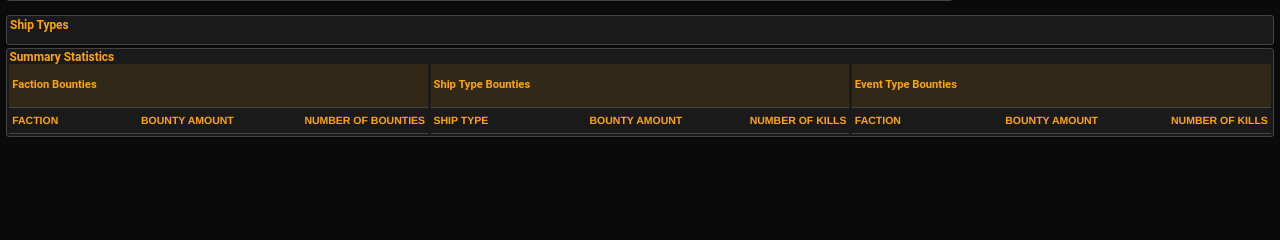
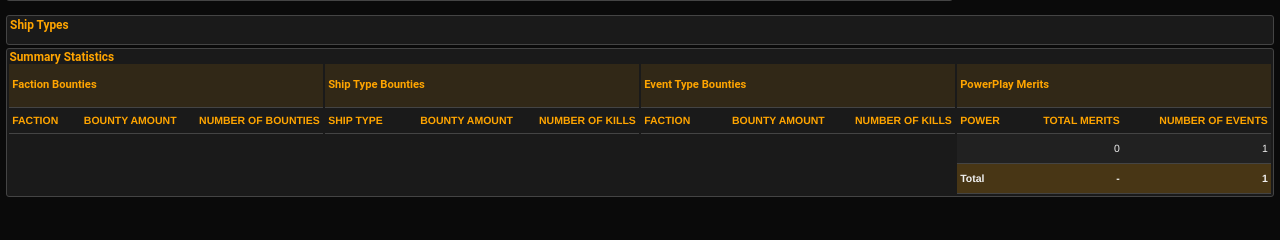
Before and after one commit to istoff/edmc_plugins, a Flask app: page / in a window 1280 px wide. Shown: the part 142-382 px from the top of the page. Run offline with Flask 3, Linux system fonts and the light colour scheme; lists and menus that the app fills with data are empty; some libraries are stand-ins or nearby versions.

Commit message:
feat: Add PowerplayMerits tracking and display
Added support for tracking PowerPlay activities in the Kills Tracker:

- Add PowerplayMerits event handling to plugin and server
- Create PowerPlay merits summary table in the UI
- Add current power status and merit counter in header
- Implement tiered speech feedback for merit contributions
- Show special announcements for significant merit gains (>100, >200, >300)
- Add session tracking to monitor merit gains per session
- Fix table clearing issues with PowerPlay metrics
- Update version to 0.6
- Improve test framework with persistent power tracking

This enhancement allows commanders to track their PowerPlay contributions
alongside combat activities, providing a more complete view of their
impact in the galaxy.

```diff
--- /dev/null
+++ b/KillTracker/powerplay_session.json
@@ -0,0 +1 @@
+{"power": "Edmund Mahon", "total_merits": 8135, "session_merits": 8133, "last_updated": "2025-03-30T10:30:27.764757"}
--- a/KillTracker/server/server.py
+++ b/KillTracker/server/server.py
@@ -1,4 +1,3 @@
-
 import eventlet
 eventlet.monkey_patch()
 
@@ -18,15 +17,28 @@ def home():
 @app.route('/new_kill', methods=['POST'])
 def update_kills():
     kill_data = request.json
-    print (kill_data)
-    socketio.emit('new_kill', kill_data)
+    print(kill_data)
+
+    # Check if this is a PowerplayMerits event and route accordingly
+    if kill_data.get('event') == 'PowerplayMerits':
+        socketio.emit('powerplay_merits', kill_data)
+    else:
+        socketio.emit('new_kill', kill_data)
+
     return jsonify({'success': True, 'data': kill_data})
 
+# Dedicated route for PowerplayMerits
+@app.route('/powerplay_merits', methods=['POST'])
+def update_powerplay():
+    merits_data = request.json
+    print(merits_data)
+    socketio.emit('powerplay_merits', merits_data)
+    return jsonify({'success': True, 'data': merits_data})
 
 @app.route('/new_test', methods=['POST'])
 def update_test():
     kill_data = request.json
-    print (kill_data)
+    print(kill_data)
     socketio.emit('new_test', kill_data)
     return jsonify({'success': True, 'data': kill_data})
 
@@ -45,10 +57,6 @@ def test_server():
     socketio.emit('test_server')
     return jsonify({'success': True})
 
-
-
-
-
 if __name__ == '__main__':
     if localhost:
         socketio.run(app, host='127.0.0.1', port=5050, debug=True)
--- a/KillTracker/server/static/script.js
+++ b/KillTracker/server/static/script.js
@@ -22,6 +22,11 @@ let sortMode = 'shipType';    // Current sort mode for ship grid
 let enable_speech = false;    // Speech synthesis toggle
 let currentPage = 1;          // Current page in the kills table pagination
 let rowsPerPage = 10;         // Number of rows per page in the kills table
+
+// Power variables
+let currentPower = null;
+let totalMerits = 0;
+let sessionMerits = 0;
 
 // Loop detection variables
 let isSorting = false;
@@ -60,8 +65,13 @@ socket.on('test_server', () => {
 });
 
 // Data event listeners - most important part of the application
+socket.on('powerplay_merits', function(data) {
+  console.log('Received PowerplayMerits event:', data);
+  handleNewKillData(data);
+});
 socket.on('new_kill', handleNewKillData);
 socket.on('new_test', handleTestData);
+
 
 // DOM loaded event to initialize the UI
 document.addEventListener('DOMContentLoaded', function() {
@@ -108,6 +118,44 @@ window.addEventListener('beforeunload', () => {
   localStorage.setItem('killTracker', JSON.stringify(killDataList));
 });
 
+// Power Header Display and Merit Totals Reset
+/**
+ * Function to update the power status in the header
+ * Call this whenever a PowerplayMerits event is received
+ */
+function updatePowerStatus(powerData) {
+  if (!powerData || !powerData.Power) return;
+
+  // Update the current power and merit counts
+  currentPower = powerData.Power;
+  totalMerits = powerData.totalMerits || powerData.TotalMerits || 0;
+
+  // Add to session merits
+  const meritsGained = powerData.meritsGained || powerData.MeritsGained || 0;
+  sessionMerits += meritsGained;
+
+  // Update the status display
+  const powerStatusElement = document.getElementById('powerStatus');
+  if (powerStatusElement) {
+    powerStatusElement.innerHTML = `<span class="power-name">${currentPower}</span>: <span class="merits-total">${totalMerits.toLocaleString()}</span> total merits (<span class="merits-session">+${sessionMerits.toLocaleString()}</span> this session)`;
+    powerStatusElement.style.display = 'block';
+  }
+}
+
+/**
+ * Reset session merits (for example, when clearing data)
+ */
+function resetSessionMerits() {
+  sessionMerits = 0;
+  const powerStatusElement = document.getElementById('powerStatus');
+  if (powerStatusElement && currentPower) {
+    powerStatusElement.innerHTML = `<span class="power-name">${currentPower}</span>: <span class="merits-total">${totalMerits.toLocaleString()}</span> total merits (<span class="merits-session">+${sessionMerits.toLocaleString()}</span> this session)`;
+  } else if (powerStatusElement) {
+    powerStatusElement.style.display = 'none';
+  }
+}
+
+
 // ======================================================================
 // DATA LOADING AND SAVING FUNCTIONS
 // ======================================================================
@@ -233,6 +281,93 @@ function renderAllTables() {
 // CORE DATA HANDLING FUNCTIONS
 // ======================================================================
 
+
+/**
+ * New function to generate random speech for PowerplayMerits events
+ * To add to the existing GenerateRandomSpeech function
+ */
+function GenerateRandomPowerplaySpeech(killData) {
+  const power = killData.Power || '';
+  const meritsGained = killData.meritsGained || killData.MeritsGained || 0;
+
+  // Determine tier of contribution
+  let tier = "standard";
+  let tierPrefix = "";
+
+  if (meritsGained > 300) {
+    tier = "exceptional";
+    tierPrefix = "";
+  } else if (meritsGained > 200) {
+    tier = "highValue";
+    tierPrefix = "";
+  } else if (meritsGained > 100) {
+    tier = "notable";
+    tierPrefix = "";
+  } else if (meritsGained <= 99) {
+    // Don't announce very small contributions
+    return null;
+  }
+
+  // Arrays of phrases for different tiers
+  const standardPhrases = [
+    `${meritsGained} merits gained for ${power}`,
+    `Working for ${power}, gained ${meritsGained} merits`,
+    `${power} acknowledges your ${meritsGained} merit contribution`,
+    `You've earned ${meritsGained} merits for ${power}`,
+  ];
+
+  const notablePhrases = [
+    `Good work! ${meritsGained} merits for ${power}`,
+    `${power} values your contribution of ${meritsGained} merits`,
+    `Solid effort! ${meritsGained} merits gained for ${power}`,
+    `${power} recognizes your dedication with ${meritsGained} merits`,
+    `Notable contribution of ${meritsGained} merits for ${power}`,
+    `${power} appreciates your ${meritsGained} merit contribution`,
+  ];
+
+  const highValuePhrases = [
+    `Impressive effort! ${meritsGained} merits for ${power}`,
+    `${power} highly values your ${meritsGained} merit contribution`,
+    `Excellent work! ${meritsGained} merits gained for ${power}`,
+    `${power} is pleased with your ${meritsGained} merit contribution`,
+    `Major contribution of ${meritsGained} merits for ${power}`,
+    `${power} acknowledges your ${meritsGained} merit contribution`,
+
+  ];
+
+  const exceptionalPhrases = [
+    `Outstanding! ${meritsGained} merits for ${power}`,
+    `${power} greatly appreciates your ${meritsGained} merit contribution`,
+    `Exceptional work! ${meritsGained} merits for ${power}`,
+    `Major contribution of ${meritsGained} merits will strengthen ${power}'s position`,
+    `${power} is grateful for your ${meritsGained} merit contribution`,
+    `Your ${meritsGained} merits for ${power} are truly exceptional`,
+  ];
+
+  // Select appropriate phrase set based on tier
+  let phrases;
+  switch(tier) {
+    case "notable":
+      phrases = notablePhrases;
+      break;
+    case "highValue":
+      phrases = highValuePhrases;
+      break;
+    case "exceptional":
+      phrases = exceptionalPhrases;
+      break;
+    default:
+      phrases = standardPhrases;
+  }
+
+  // Select random phrase from the appropriate set
+  const randomIndex = Math.floor(Math.random() * phrases.length);
+  return tierPrefix + phrases[randomIndex];
+}
+
+
+
+
 /**
  * Handles new kill data received from the socket
  */
@@ -273,6 +408,29 @@ function handleNewKillData(killData) {
       addTargetedShip(killData);
     }
   }
+else if (killData.eventType === 'PowerplayMerits') {
+    // Format PowerplayMerits data
+    killData.shipname = 'None';
+    killData.Faction = killData.Power;
+    killData.Power = killData.Power || 'Unknown Power';
+    killData.meritsGained = killData.meritsGained || 0;
+    killData.totalMerits = killData.totalMerits || 0;
+
+
+    // Update the power status in the header
+    updatePowerStatus(killData);
+
+    // Add to kill table
+    addKillTableRow(killData);
+
+   // Get speech text - will be empty string if we should not announce
+   const speechText = GenerateRandomSpeech('PowerplayMerits', killData);
+
+   // Only speak if there's something to say (notable contributions)
+   if (speechText) {
+     speakText(speechText);
+   }
+}
 
   // Update table sorting for other tables
   updateTableSorting();
@@ -503,8 +661,93 @@ function updateSummaryTables(killData) {
   // Update event type bounties table
   updateNestedTable('eventTypeBounties', killData.eventType, killData.bountyAmount);
 
+
+  // Update PowerPlay merits table if it's a PowerplayMerits event
+  if (killData.eventType === 'PowerplayMerits') {
+    updatePowerPlayTable(killData);
+  }
+
   // Update the visual grid
   updateShipTypeBountiesGrid();
+}
+
+
+/**
+ * Update the PowerPlay merits table
+ */
+function updatePowerPlayTable(killData) {
+  const powerPlayTable = document.getElementById('powerPlayMerits');
+  if (!powerPlayTable) return;
+
+  const power = killData.Power;
+  const meritsGained = killData.meritsGained || 0;
+  const totalMerits = killData.totalMerits || 0;
+
+  let row = powerPlayTable.rows.namedItem(power);
+
+  // Remove existing footer row if it exists
+  if (powerPlayTable.tFoot) {
+    powerPlayTable.removeChild(powerPlayTable.tFoot);
+  }
+
+  if (!row) {
+    // Create new row for this power
+    row = powerPlayTable.insertRow(-1);
+    row.id = power;
+
+    let nameCell = row.insertCell(0);
+    nameCell.textContent = power;
+
+    let meritCell = row.insertCell(1);
+    meritCell.style.textAlign = "right";
+    meritCell.textContent = totalMerits;
+
+    let countCell = row.insertCell(2);
+    countCell.style.textAlign = "right";
+    countCell.textContent = 1;
+
+    // Store the highest total merits as a data attribute on the row
+    row.setAttribute('data-highest-merits', totalMerits);
+  } else {
+    // Update existing row with new merits count
+    let countCell = row.cells[2];
+    let currentCount = parseInt(countCell.textContent || 0);
+    countCell.textContent = currentCount + 1;
+
+    // Update total merits to the latest value
+    row.cells[1].textContent = totalMerits;
+
+    // Update highest merits if the current total is higher
+    let highestMerits = parseInt(row.getAttribute('data-highest-merits') || 0);
+    if (totalMerits > highestMerits) {
+      row.setAttribute('data-highest-merits', totalMerits);
+    }
+  }
+
+  // Create and insert footer row with totals
+  const tfoot = powerPlayTable.createTFoot();
+  const footerRow = tfoot.insertRow(-1);
+  let totalEvents = 0;
+
+  // Calculate total events across all powers
+  for (let i = 1; i < powerPlayTable.rows.length - 1; i++) {
+    if (powerPlayTable.rows[i].cells.length >= 3) {
+      totalEvents += parseInt(powerPlayTable.rows[i].cells[2].textContent || 0);
+    }
+  }
+
+  footerRow.insertCell(0).innerText = 'Total';
+  const footerTotalMeritsCell = footerRow.insertCell(1);
+  const footerTotalEventsCell = footerRow.insertCell(2);
+  footerTotalMeritsCell.innerText = '-'; // No meaningful total for merits across powers
+  footerTotalEventsCell.innerText = totalEvents;
+  footerTotalMeritsCell.style.textAlign = "right";
+  footerTotalEventsCell.style.textAlign = "right";
+
+  // Apply the footer-row class to all cells in the footer row
+  footerRow.cells[0].classList.add("footer-row");
+  footerTotalMeritsCell.classList.add("footer-row");
+  footerTotalEventsCell.classList.add("footer-row");
 }
 
 /**
@@ -1071,6 +1314,9 @@ function clearAllData() {
   // Clear the data from the killDataList variable
   killDataList = [];
 
+  // Clear the session merits
+  resetSessionMerits()
+
   // Clear all UI elements
   clearAllTables();
 
@@ -1086,6 +1332,18 @@ function clearAllTables() {
   clearTableData("shipTypeBounties");
   clearTableData("killsTable");
   clearTableData("eventTypeBounties");
+  clearTableData("powerPlayMerits");
+
+   // Reset PowerPlay status variables
+   currentPower = null;
+   totalMerits = 0;
+   sessionMerits = 0;
+
+  // Hide the power status display
+  const powerStatusElement = document.getElementById('powerStatus');
+  if (powerStatusElement) {
+    powerStatusElement.style.display = 'none';
+  }
 
   // Clear the grid
   const gridContainer = document.getElementById('shipTypeBountiesGrid');
@@ -1102,6 +1360,13 @@ function clearAllTables() {
       tbody.innerHTML = '';
     }
   }
+
+  // Refresh Updated Tables
+  updateSummaryTables({});
+  updatePowerPlayTable({});
+
+
+
 }
 
 /**
@@ -1265,13 +1530,21 @@ function GenerateRandomSpeech(event, killData) {
   let rank = killData.PilotRank || "";
   let textArray = [];
 
-  if (event === 'ShipTargetedSuperRich') {
+  // Add PowerplayMerits case
+  if (event === 'PowerplayMerits') {
+    const speech = GenerateRandomPowerplaySpeech(killData);
+    // Return speech if it's not null, otherwise return empty string to avoid speech
+    return speech || "";
+  }
+  else if (event === 'ShipTargetedSuperRich') {
     textArray = [
       'Spotted a high value ' + shipname,
       'Millionaire ' + shipname + ' targeted',
       'Kerching',
       'Target that ' + shipname + ', its worth it'
     ];
+
+    // ... rest of the existing function ...
 
     if ((rank === 'Deadly') || (rank === 'Elite')) {
       if (shipname === 'Anaconda') {
@@ -1344,7 +1617,6 @@ function GenerateRandomSpeech(event, killData) {
   const randomNumber = Math.floor(Math.random() * textArray.length);
   return textArray[randomNumber];
 }
-
 /**
  * Card listener for mouse wheel zoom
  */
--- a/KillTracker/server/static/styles.css
+++ b/KillTracker/server/static/styles.css
@@ -652,3 +652,27 @@ th:nth-child(2), td:nth-child(2),
 th:nth-child(3), td:nth-child(3) {
   text-align: right;
 }
+/* Add these styles to styles.css */
+.power-status {
+  font-size: 0.8rem;
+  color: var(--text-secondary);
+  margin-top: 0.2rem;
+  padding: 0.2rem 0.4rem;
+  background-color: rgba(255, 165, 0, 0.1);
+  border-radius: 2px;
+  display: inline-block;
+}
+
+.power-name {
+  font-weight: 600;
+  color: var(--ed-orange);
+}
+
+.merits-total {
+  font-weight: 500;
+}
+
+.merits-session {
+  color: #4CAF50;
+  font-weight: 600;
+}
--- a/KillTracker/server/templates/table.html
+++ b/KillTracker/server/templates/table.html
@@ -23,6 +23,7 @@
         <div class="header-left">
           <h1 class="title">Elite Dangerous: Kills Tracker</h1>
           <div id="status" class="status">Status</div>
+          <div id="powerStatus" class="power-status" style="display:none;"></div>
         </div>
         <div class="header-right">
 
@@ -183,6 +184,19 @@
                 <tbody id="eventTypeBountiesTableBody"></tbody>
               </table>
             </div>
+            <div class="summary-table">
+              <h3>PowerPlay Merits</h3>
+              <table id="powerPlayMerits" class="data-table sortable">
+                <thead>
+                  <tr>
+                    <th class="sortable" onclick="sortTable('powerPlayMerits', 0)">Power</th>
+                    <th class="sortable" onclick="sortTable('powerPlayMerits', 1)">Total Merits</th>
+                    <th class="sortable" onclick="sortTable('powerPlayMerits', 2)">Number of Events</th>
+                  </tr>
+                </thead>
+                <tbody id="powerPlayMeritsTableBody"></tbody>
+              </table>
+            </div>
           </div>
         </div>
       </main>
```
Also changed, not shown: KillTracker/load.py (+24 -2 lines), KillTracker/testserver/testPowerPlayMerits.py (added, +204 -0 lines), KillTracker/changelog.md, KillTracker/readme.md.
